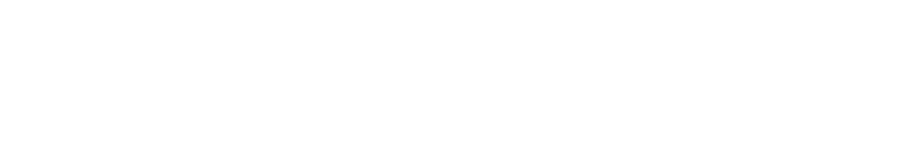
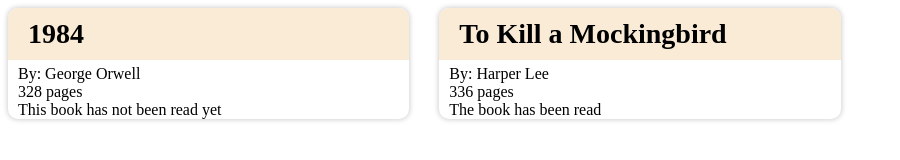
Before and after one commit to adrian-perez121/library-, a plain HTML site: page index.html in a window 1280 px wide. Shown: the whole page, without its empty margins (0-900 px from the left). Drawn offline with Linux system fonts and the light colour scheme.

Commit message:
Add book card stylings, and functions to display books

```diff
--- a/index.html
+++ b/index.html
@@ -9,5 +9,10 @@
 </head>
 <body>
 
+  <main>
+    <div class="books">
+    </div>
+  </main>
+
 </body>
 </html>
--- a/script.js
+++ b/script.js
@@ -1,5 +1,6 @@
 // Each book needs a title, author, pages, if it was read yet (boolean)
 const books = [];
+const booksDisplay = document.querySelector(".books")
 
 function Book(title, author, pages, read_yet) {
   this.title = title;
@@ -8,8 +9,37 @@ function Book(title, author, pages, read_yet) {
   this.read_yet = read_yet;
 }
 
+function displayBooks() {
+  while (booksDisplay.firstChild) { booksDisplay.removeChild(booksDisplay.firstChild)}; // This means we reload the books each time. Pretty inefficient
+  books.forEach((book) => booksDisplay.appendChild(createBookNode(book)));
+}
+function createBookNode(book) {
+  let newBookContainer = document.createElement("div");
+  let title = document.createElement("h1");
+  let author = document.createElement("span");
+  let pages = document.createElement("span");
+  let read_yet = document.createElement("span");
+
+  newBookContainer.classList.add("book");
+  author.classList.add("author")
+  title.classList.add("title");
+  pages.classList.add("pages");
+  read_yet.classList.add("read_yet") ;
+
+  title.textContent = book.title ;
+  author.textContent = `By: ${book.author}`;
+  pages.textContent = `${book.pages} pages`;
+  read_yet.textContent = book.read_yet ? "The book has been read" : "This book has not been read yet";
+
+
+  [title, author, pages, read_yet].forEach((attr) => { newBookContainer.append(attr)})
+
+  return newBookContainer;
+}
+
 function addBookToLibrary(title, author, pages, read_yet) {
   books.push(new Book(title, author, pages, read_yet));
+  displayBooks();
 }
 
 addBookToLibrary("1984", "George Orwell", 328, false);
--- a/styles.css
+++ b/styles.css
@@ -0,0 +1,29 @@
+.books {
+  width: auto;
+  display: grid;
+  gap: 10px 30px;
+  grid-template-columns: repeat(auto-fill, minmax(300px, 1fr));
+}
+
+.book h1 {
+  margin-top: 0;
+  margin-bottom: 5px;
+  font-size: 28px;
+  padding: 10px 20px;
+  background-color: antiquewhite;
+  border-top-left-radius: inherit;
+  border-top-right-radius: inherit;
+}
+
+.book {
+
+  box-shadow: 0px 0px 5px 1px lightgrey;
+  border-radius: 10px;
+
+  display: flex;
+  flex-direction: column;
+}
+
+.book span {
+  padding-left: 10px;
+}
```
